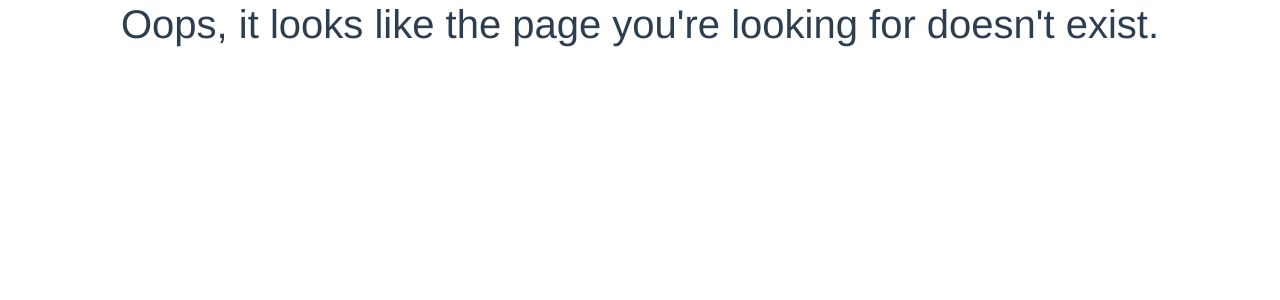
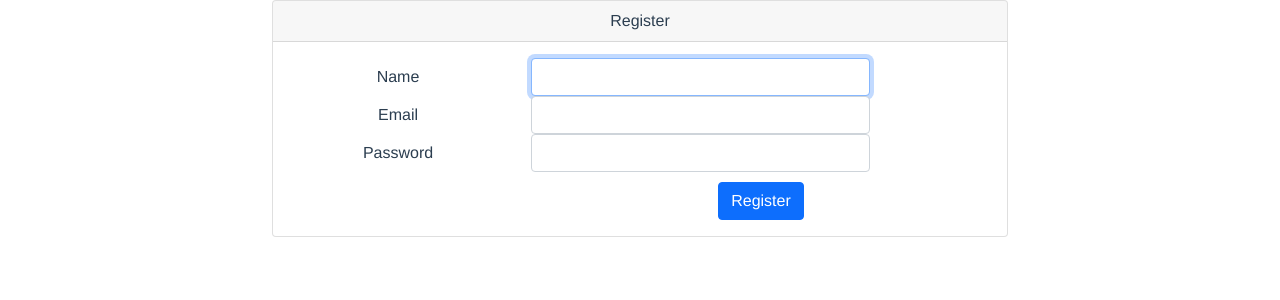
Before and after one commit to lim243/vue-chat, a Vue app: page /register in a window 1280 px wide. Shown: the top 300 px of the page. Built offline with nearby package versions, Linux system fonts and the light colour scheme; no server answers; what vue3-discordpicker would draw is missing.

Commit message:
Add firebase auth with email password

```diff
--- a/src/router/index.js
+++ b/src/router/index.js
@@ -1,6 +1,7 @@
 import { createRouter, createWebHistory } from "vue-router";
 import Login from "../views/Login.vue";
 import Chat from "../views/Chat.vue";
+import Register from "../views/Register.vue";
 import NotFound from "../views/NotFound.vue";
 
 const routes = [
@@ -10,11 +11,17 @@ const routes = [
     component: Login,
   },
   {
+    path: "/register",
+    name: "Register",
+    component: Register,
+  },
+  {
     path: "/chat",
     name: "Chat",
     component: Chat,
     props: true,
     beforeEnter: (to, from, next) => {
+      console.log("to", to);
       if (to.params.name) {
         next();
       } else {
--- a/src/views/Login.vue
+++ b/src/views/Login.vue
@@ -6,11 +6,24 @@
         <form @submit.prevent="login" class="text-center">
           <div class="form-group">
             <input
-              type="text"
+              id="email"
+              type="email"
               class="form-control"
-              placeholder="Name"
-              name="name"
-              v-model="name"
+              name="email"
+              value
+              required
+              autofocus
+              placeholder="Email"
+              v-model="email"
+            />
+            <input
+              id="password"
+              type="password"
+              class="form-control"
+              name="password"
+              required
+              placeholder="Password"
+              v-model="password"
             />
             <p v-if="errorText" class="text-danger">{{ errorText }}</p>
           </div>
@@ -22,28 +35,42 @@
 </template>
 
 <script>
+import { getAuth, signInWithEmailAndPassword } from "@/firebase/init";
+
 export default {
   name: "login",
   data() {
     return {
-      name: "",
+      email: "",
+      password: "",
       errorText: null,
     };
   },
-  mounted() {
-    if (localStorage.name) {
-      this.name = localStorage.name;
-      this.login();
-    }
-  },
   methods: {
     login() {
-      if (this.name) {
-        localStorage.setItem("name", this.name);
-        this.$router.push({ name: "Chat", params: { name: this.name } });
-      } else {
-        this.errorText = "Bruh, no name provided!";
-      }
+      console.log("called login");
+      const auth = getAuth();
+      signInWithEmailAndPassword(auth, this.email, this.password)
+        .then((userCredential) => {
+          // Signed in
+          const user = userCredential.user;
+          console.log("user signned in", user);
+          console.log('user.displayName', user.displayName);
+          this.$router.push({
+            name: "Chat",
+            params: { name: user.displayName },
+          });
+          // ...
+        })
+        .catch((error) => {
+          const errorCode = error.code;
+          const errorMessage = error.message;
+          console.log(
+            "error in sign in with password ",
+            errorCode,
+            errorMessage
+          );
+        });
     },
   },
 };
--- /dev/null
+++ b/src/views/Register.vue
@@ -0,0 +1,133 @@
+<template>
+  <div class="container">
+    <div class="row justify-content-center">
+      <div class="col-md-8">
+        <div class="card">
+          <div class="card-header">Register</div>
+          <div class="card-body">
+            <div v-if="error" class="alert alert-danger">{{ error }}</div>
+            <form action="#" @submit.prevent="submit">
+              <div class="form-group row">
+                <label for="name" class="col-md-4 col-form-label text-md-right"
+                  >Name</label
+                >
+
+                <div class="col-md-6">
+                  <input
+                    id="name"
+                    type="name"
+                    class="form-control"
+                    name="name"
+                    value
+                    required
+                    autofocus
+                    v-model="name"
+                  />
+                </div>
+              </div>
+
+              <div class="form-group row">
+                <label for="email" class="col-md-4 col-form-label text-md-right"
+                  >Email</label
+                >
+
+                <div class="col-md-6">
+                  <input
+                    id="email"
+                    type="email"
+                    class="form-control"
+                    name="email"
+                    value
+                    required
+                    autofocus
+                    v-model="email"
+                  />
+                </div>
+              </div>
+
+              <div class="form-group row">
+                <label
+                  for="password"
+                  class="col-md-4 col-form-label text-md-right"
+                  >Password</label
+                >
+
+                <div class="col-md-6">
+                  <input
+                    id="password"
+                    type="password"
+                    class="form-control"
+                    name="password"
+                    required
+                    v-model="password"
+                  />
+                </div>
+              </div>
+
+              <div class="form-group row mb-0">
+                <div class="col-md-8 offset-md-4">
+                  <button type="submit" class="btn btn-primary">
+                    Register
+                  </button>
+                </div>
+              </div>
+            </form>
+          </div>
+        </div>
+      </div>
+    </div>
+  </div>
+</template>
+
+<script>
+import {
+  getAuth,
+  createUserWithEmailAndPassword,
+  updateProfile,
+} from "@/firebase/init";
+
+export default {
+  data() {
+    return {
+      form: {
+        name: "",
+        email: "",
+        password: "",
+      },
+      error: null,
+    };
+  },
+  methods: {
+    submit() {
+      const auth = getAuth();
+      createUserWithEmailAndPassword(auth, this.email, this.password)
+        .then((userCredential) => {
+          // Signed in
+          const user = userCredential.user;
+          updateProfile(user, {
+            displayName: this.name,
+          })
+            .then(() => {
+              console.log("Profile updateed!");
+              this.$router.push({
+                name: "Chat",
+                params: { name: this.name },
+              });
+            })
+            .catch((err) => {
+              console.log("err in update name!", err);
+            });
+
+          console.log("user", user);
+          // ...
+        })
+        .catch((error) => {
+          const errorCode = error.code;
+          const errorMessage = error.message;
+          console.log("errorCode, errorMessage", errorCode, errorMessage);
+          // ..
+        });
+    },
+  },
+};
+</script>
```
Also changed, not shown: src/firebase/init.js (+7 -0 lines).
